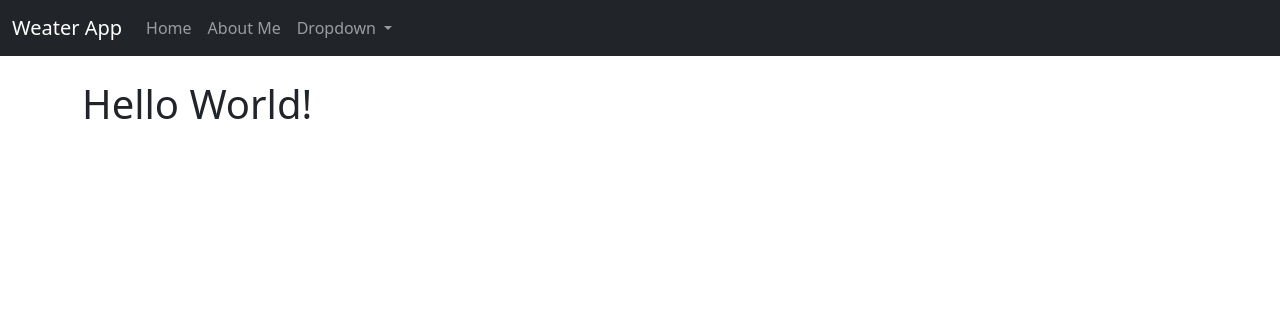
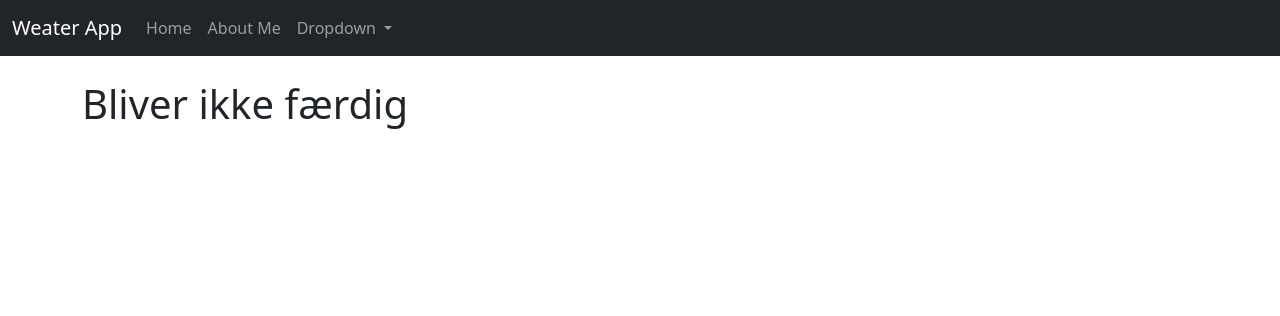
Before and after one commit to LordSmurf75/djangoweather, a Django app: page / in a window 1280 px wide. Shown: the top 316 px of the page. Run offline with Django 5.2, Linux system fonts and the light colour scheme.

Commit message:
Bliver aldrig færdig

```diff
--- a/lookup/templates/home.html
+++ b/lookup/templates/home.html
@@ -5,5 +5,5 @@ Forside
 {% endblock %}
 
 {% block content %}
-<h1>Hello World!</h1>
+<h1>Bliver ikke færdig</h1>
 {% endblock %}
```
